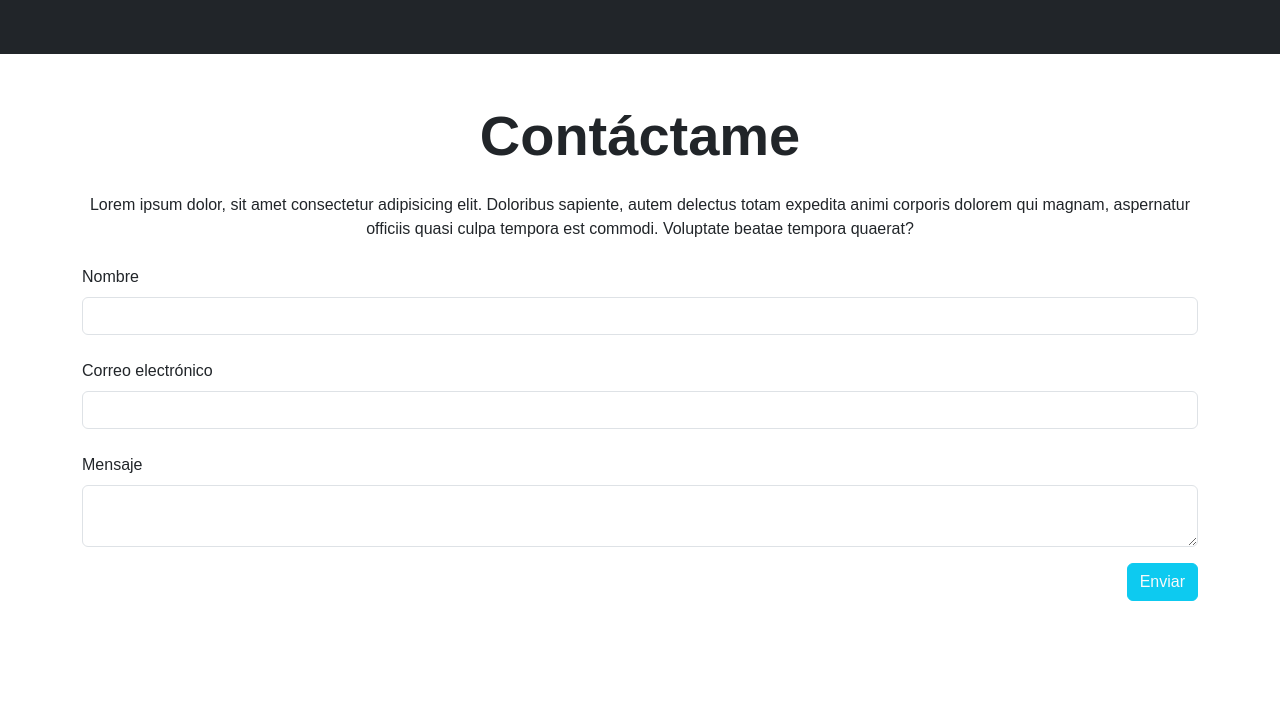
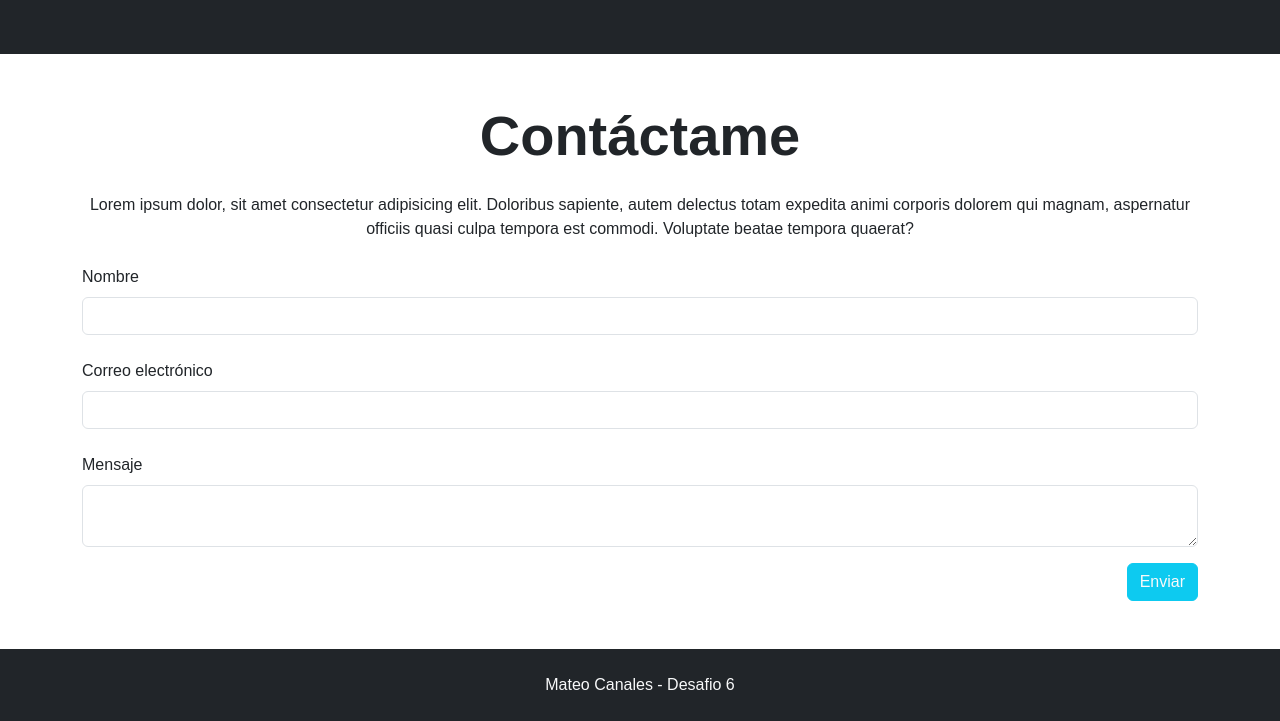
Before and after one commit to MateooetaM/MateooetaM.github.io, a plain HTML site: page index.html in a window 1280 px wide. Shown: the part 2140-2861 px from the top of the page. Before the commit the page ends 2789 px from the top, so only its background shows below. Drawn offline with nearby package versions, Linux system fonts and the light colour scheme.

Commit message:
Creacion Footer

```diff
--- a/index.html
+++ b/index.html
@@ -127,6 +127,7 @@
 
 </section>
 
+<!--Contacto-->
 <section id="Contacto" class="container my-5">
 
   <h2 class="display-4 fw-bold text-center my-4">Contáctame</h2>
@@ -158,6 +159,10 @@
   </form>
 </section>
 
+<!--Pie de pagina-->
+<footer class="bg-dark text-center text-light p-4">
+  <p class="mb-0"> Mateo Canales - Desafio 6</p>
+</footer>
 
     <script>"https://cdn.jsdelivr.net/npm/bootstrap@5.3.3/dist/js/bootstrap.bundle.min.js"</script>
 </body>
```
